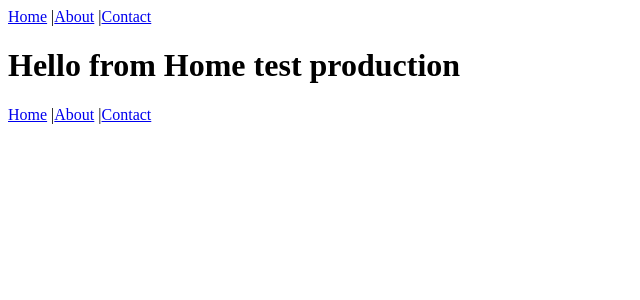
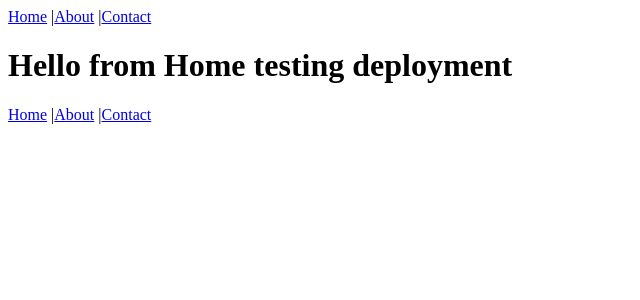
Before and after one commit to MohammedChe/react-portfolio, a React (Vite) app: page / in a window 1280 px wide. Shown: the top 300 px of the page, without its empty margins (0-640 px from the left). Built offline with nearby package versions, Linux system fonts and the light colour scheme.

Commit message:
Updated Home

```diff
--- a/package.json
+++ b/package.json
@@ -8,8 +8,7 @@
     "build": "vite build",
     "lint": "eslint .",
     "preview": "vite preview",
-    "deploy": "vite build && firebase deploy",
-    "production": "git checkout production && git merge main && git push origin production && git checkout main"
+    "deploy": "vite build && firebase deploy"
 
   },
   "dependencies": {
--- a/src/pages/Home.jsx
+++ b/src/pages/Home.jsx
@@ -1,5 +1,5 @@
 export default function Home(){
     return(
-        <h1>Hello from Home test production</h1>
+        <h1>Hello from Home testing deployment</h1>
     );
 }
```
